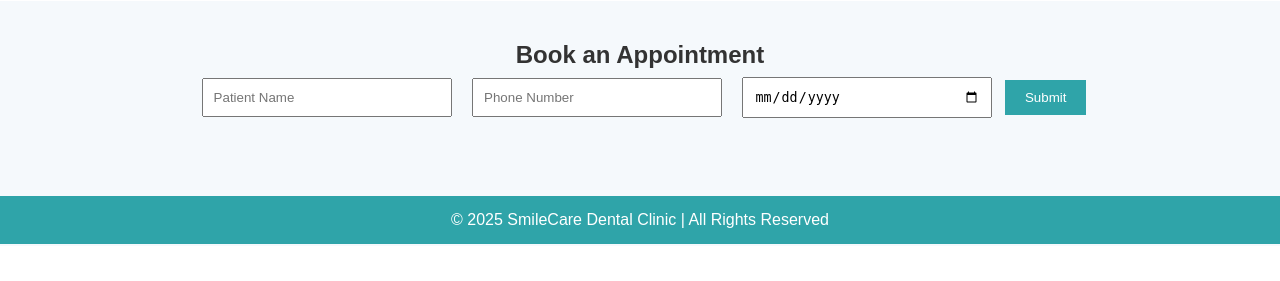
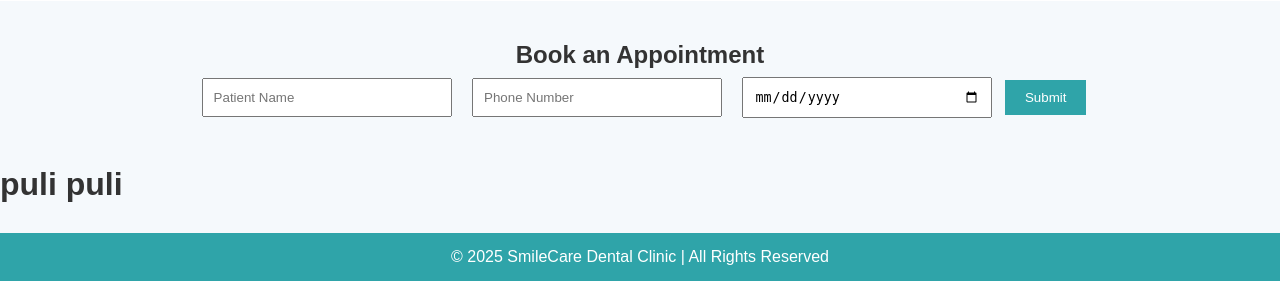
Before and after one commit to Veeraw-143/college-dental-project, a Django app: page / in a window 1280 px wide. Shown: the part 554-835 px from the top of the page. Before the commit the page ends 798 px from the top, so only its background shows below. Run offline with Django 5.2, Linux system fonts and the light colour scheme.

Commit message:
{changes}

```diff
--- a/templates/index.html
+++ b/templates/index.html
@@ -48,7 +48,7 @@
     <input type="date" id="date">
     <button onclick="bookAppointment()">Submit</button>
 </section>
-
+<h1>puli puli</h1>
 <!-- Footer -->
 <footer class="footer">
     <p>© 2025 SmileCare Dental Clinic | All Rights Reserved</p>
```
